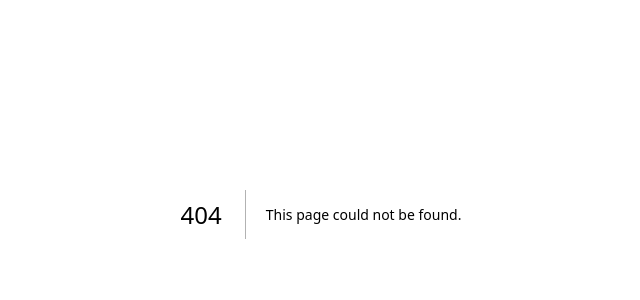
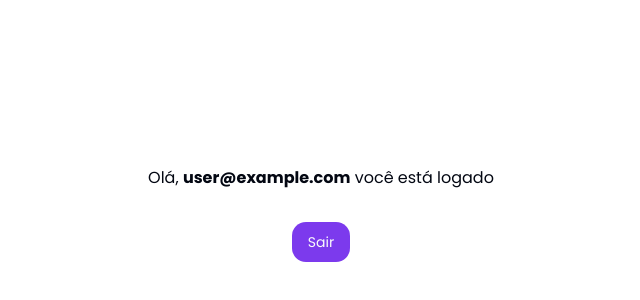
Before and after one commit to LeoNerd23/schedules, a Next.js app: page /admin in a window 1280 px wide. Before the commit this address had no page. Shown: the part 186-486 px from the top of the page, without its empty margins (319-959 px from the left). Built offline with nearby package versions, Linux system fonts and the light colour scheme; no server answers; sample sign-in values are in the browser's storage.

Commit message:
feat: css adjustments

```diff
--- a/app/teste/page.tsx
+++ b/app/admin/page.tsx
@@ -26,9 +26,9 @@ export default function CardWithForm() {
   }, [router]);
 
   return (
-    <main>
-      <div>
-          <p>Olá, <strong>{user?.email}</strong> você está logado</p>
+    <main className="h-full">
+      <div className="h-full flex flex-col justify-center items-center px-4 gap-8">
+          <p className="text-center">Olá, <strong>{user?.email}</strong> você está logado</p>
           <Button onClick={() => logOut()}>Sair</Button>
       </div>
     </main>
--- a/components/user-auth-form.tsx
+++ b/components/user-auth-form.tsx
@@ -62,7 +62,7 @@ export function UserAuthForm({ className, ...props }: UserAuthFormProps) {
 
   useEffect(() => {
     if (user) {
-      router.push("/teste");
+      router.push("/admin");
     }
   }, [user, router]);
 
```
